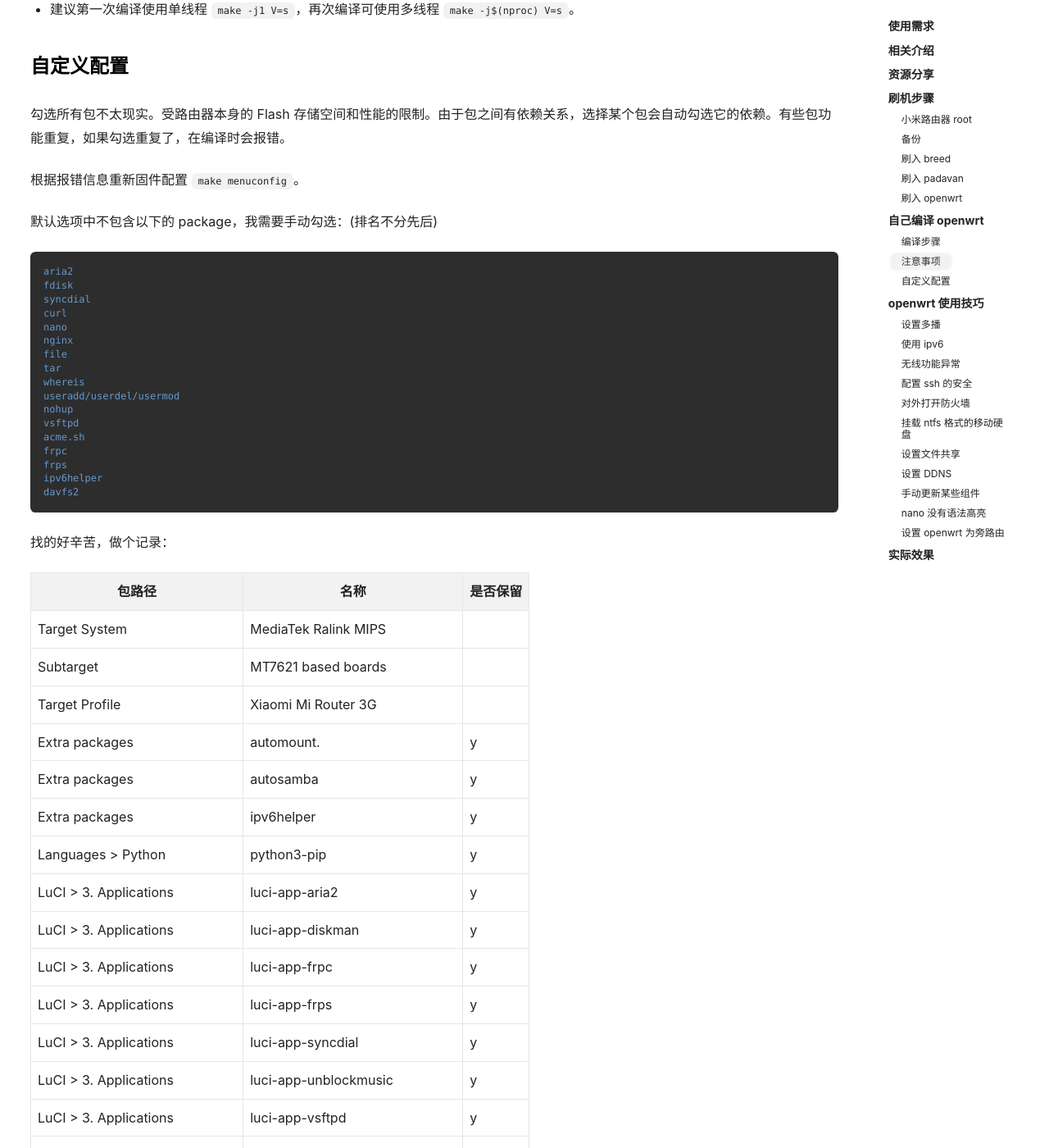
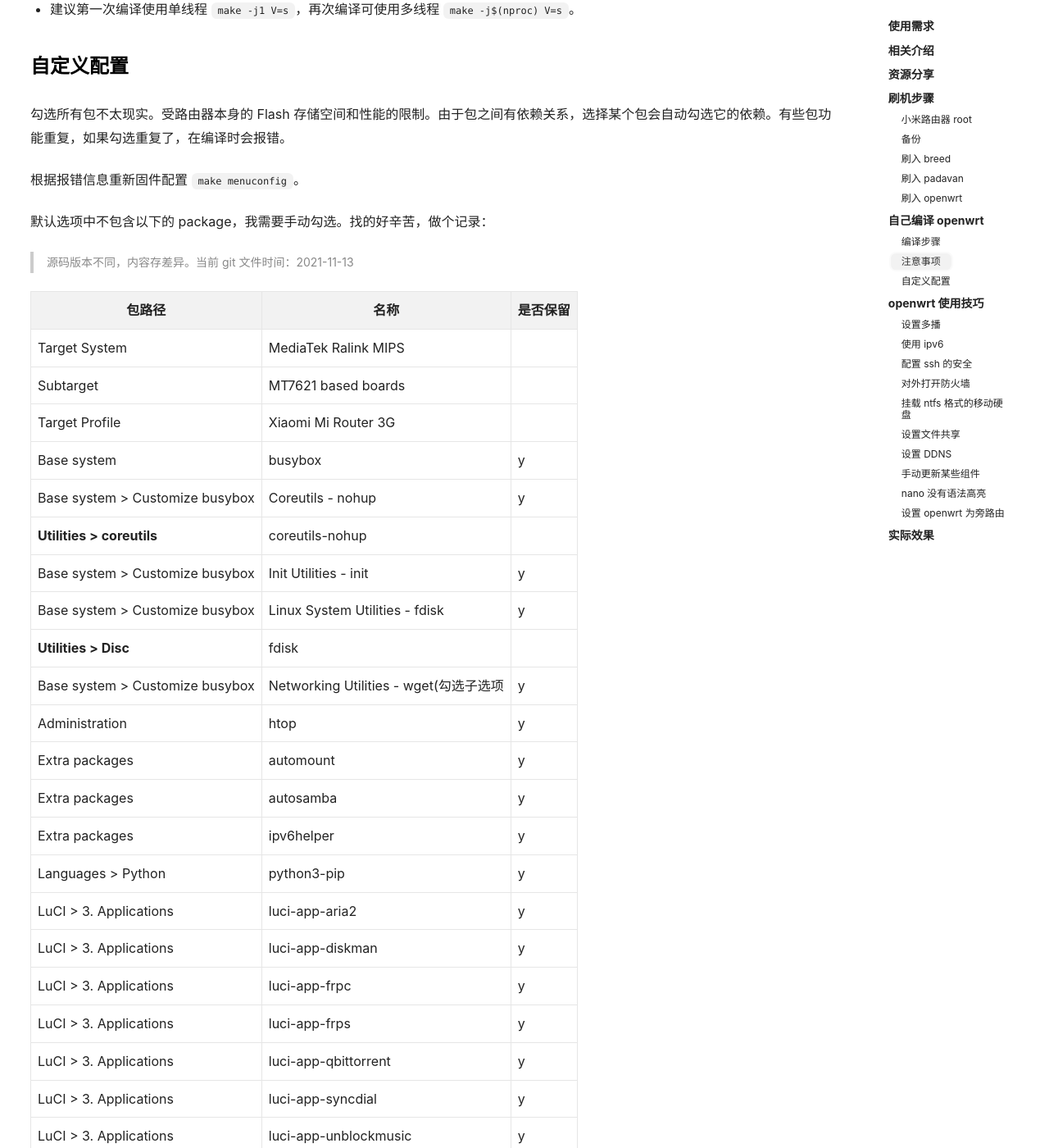
Before and after one commit to thianda91/thianda91.github.io, a Jekyll site: the page built from _posts/2021-01-29-openwrt-in-router.md, in a window 1280 px wide and 1400 px high, scrolled down 8319 px. Shown: the whole window at 82% size. Built offline with Jekyll 4.4.1, drawn with Linux system fonts in a browser that asks for light colours; nearby versions of some CDN libraries; comment, search, counter and statistics services are not loaded; some of the changed text lies outside the part shown.

Commit message:
update openwrt-in-router.md

````diff
--- a/_posts/2021-01-29-openwrt-in-router.md
+++ b/_posts/2021-01-29-openwrt-in-router.md
@@ -5,7 +5,7 @@ key:          2021-01-29
 tags:         openwrt
 categories:   manual
 created_date: 2021-01-29 22:58:13 +08:00:00
-date:         2021-04-14 00:12:44 +08:00:00
+date:         2021-11-13 20:12:44 +08:00:00
 ---
 
 记录一下小米路由器 R3G 刷固件的遇到的问题以及使用新固件时的一些设置。
@@ -354,64 +354,50 @@ make -j$(($(nproc) + 1)) V=s
 
 根据报错信息重新固件配置 `make menuconfig`。
 
-默认选项中不包含以下的 package，我需要手动勾选：(排名不分先后)
+默认选项中不包含以下的 package，我需要手动勾选。找的好辛苦，做个记录：
 
-```ini
-aria2
-fdisk
-syncdial
-curl
-nano
-nginx
-file
-tar
-whereis
-useradd/userdel/usermod
-nohup
-vsftpd
-acme.sh
-frpc
-frps
-ipv6helper
-davfs2
-```
+> 源码版本不同，内容存差异。当前 git 文件时间：2021-11-13
 
-找的好辛苦，做个记录：
-
-| 包路径                        | 名称                           | 是否保留 |
-| ----------------------------- | ------------------------------ | -------- |
-| Target System                 | MediaTek Ralink MIPS           |          |
-| Subtarget                     | MT7621 based boards            |          |
-| Target Profile                | Xiaomi Mi Router 3G            |          |
-| Extra packages                | automount.                     | y        |
-| Extra packages                | autosamba                      | y        |
-| Extra packages                | ipv6helper                     | y        |
-| Languages > Python            | python3-pip                    | y        |
-| LuCI > 3. Applications        | luci-app-aria2                 | y        |
-| LuCI > 3. Applications        | luci-app-diskman               | y        |
-| LuCI > 3. Applications        | luci-app-frpc                  | y        |
-| LuCI > 3. Applications        | luci-app-frps                  | y        |
-| LuCI > 3. Applications        | luci-app-syncdial              | y        |
-| LuCI > 3. Applications        | luci-app-unblockmusic          | y        |
-| LuCI > 3. Applications        | luci-app-vsftpd                | y        |
-| LuCI > 3. Applications        | luci-app-vlmcsd(KMS授权服务器) | N        |
-| Network                       | acme-dnsapi                    | y        |
-| Network > File Transfer       | curl                           | y        |
-| Network > Filesystem          | davfs2                         | y        |
-| Network > NeteaseMusic        | UnblockNeteaseMusicGo          | y        |
-| Network > NeteaseMusic        | UnblockNeteaseMusicNodeJS      | y        |
-| Network > Web Servers/Proxies | --nginx-ssl                    | y        |
-| Network > Web Servers/Proxies | Enable WebDAV module           | y        |
-| Network > Web Servers/Proxies | Enable HTTP real ip module     | y        |
-| Network > Web Servers/Proxies | Enable TS module               | y        |
-| Utilities > Disc              | fdisk                          | y        |
-| Utilities > Editors           | nano                           | y        |
-| Utilities                     | file                           | y        |
-| Utilities                     | tar                            | y        |
-| Utilities                     | whereis                        | y        |
-| Utilities > coreutils         | coreutils-nohup                | y        |
-| Utilities > coreutils         | coreutils-who                  | y        |
-| Utilities                     | shadow-utils                   | y        |
+| 包路径                          | 名称                                   | 是否保留 |
+| ------------------------------- | -------------------------------------- | -------- |
+| Target System                   | MediaTek Ralink MIPS                   |          |
+| Subtarget                       | MT7621 based boards                    |          |
+| Target Profile                  | Xiaomi Mi Router 3G                    |          |
+| Base system                     | busybox                                | y        |
+| Base system > Customize busybox | Coreutils - nohup                      | y        |
+| **Utilities > coreutils**       | coreutils-nohup                        |          |
+| Base system > Customize busybox | Init Utilities - init                  | y        |
+| Base system > Customize busybox | Linux System Utilities - fdisk         | y        |
+| **Utilities > Disc**            | fdisk                                  |          |
+| Base system > Customize busybox | Networking Utilities - wget(勾选子选项 | y        |
+| Administration                  | htop                                   | y        |
+| Extra packages                  | automount                              | y        |
+| Extra packages                  | autosamba                              | y        |
+| Extra packages                  | ipv6helper                             | y        |
+| Languages > Python              | python3-pip                            | y        |
+| LuCI > 3. Applications          | luci-app-aria2                         | y        |
+| LuCI > 3. Applications          | luci-app-diskman                       | y        |
+| LuCI > 3. Applications          | luci-app-frpc                          | y        |
+| LuCI > 3. Applications          | luci-app-frps                          | y        |
+| LuCI > 3. Applications          | luci-app-qbittorrent                   | y        |
+| LuCI > 3. Applications          | luci-app-syncdial                      | y        |
+| LuCI > 3. Applications          | luci-app-unblockmusic                  | y        |
+| LuCI > 3. Applications          | luci-app-vlmcsd(KMS授权服务器)         | N        |
+| LuCI > 3. Applications          | luci-app-vsftpd                        | y        |
+| Network > BitTorrent            | qbittorrent                            | M        |
+| Network > File Transfer         | curl                                   | y        |
+| Network > Filesystem            | davfs2                                 | y        |
+| Network > Web Servers/Proxies   | --nginx-ssl                            | y        |
+| Network > Web Servers/Proxies   | Enable WebDAV module                   | y        |
+| Network > Web Servers/Proxies   | Enable HTTP real ip module             | y        |
+| Network > Web Servers/Proxies   | Enable TS module                       | y        |
+| Network                         | acme-dnsapi                            | y        |
+| Network                         | iftop                                  | y        |
+| Network                         | iperf3                                 |          |
+| Utilities > Editors             | nano                                   | y        |
+| Utilities                       | file                                   | y        |
+| Utilities                       | tar                                    | y        |
+| Utilities                       | whereis                                | y        |
 
 ## openwrt 使用技巧
 
@@ -432,18 +418,6 @@ openwrt 功能强大， 以下记录一些注意事项。固件版本：OpenWrt
 在 LAN 接口设置中，下面的 ipv6 设置，**路由通告服务** 设置为混合模式，**DHCPv6 服务** 设置为禁用，**NDP 代理** 设置为禁用。
 
 网络 -> DHCP/DNS，高级设置，取消勾选“禁止解析 IPv6 DNS 记录”。
-
-### ~~无线功能异常~~
-
-自己编译最新的 openwrt ，再无此问题发生。
-
-~~加密（模式）选择 WPA2PSK，修改 SSID、密码。其他不要动。~~
-
-~~经测试，openwrt 的无线功能默认关闭，或是在修改了网络相关的配置后，下次重启后无线功能关闭。必须使用网线连接路由器，手动开启无线功能。~~
-
-~~因此，为了防止无线功能关闭连接不上路由器。在修改了网络配置后，手动重启几次，直到重启后无线功能是开启状态。~~
-
-~~如果出现其他异常，如终端连接 wifi 无法获取 ip，连上 wifi 无法上网，则进入高级设置，选择恢复出厂设置，重新配置一遍 SSID、密码等。~~
 
 ### 配置 ssh 的安全
 
````
